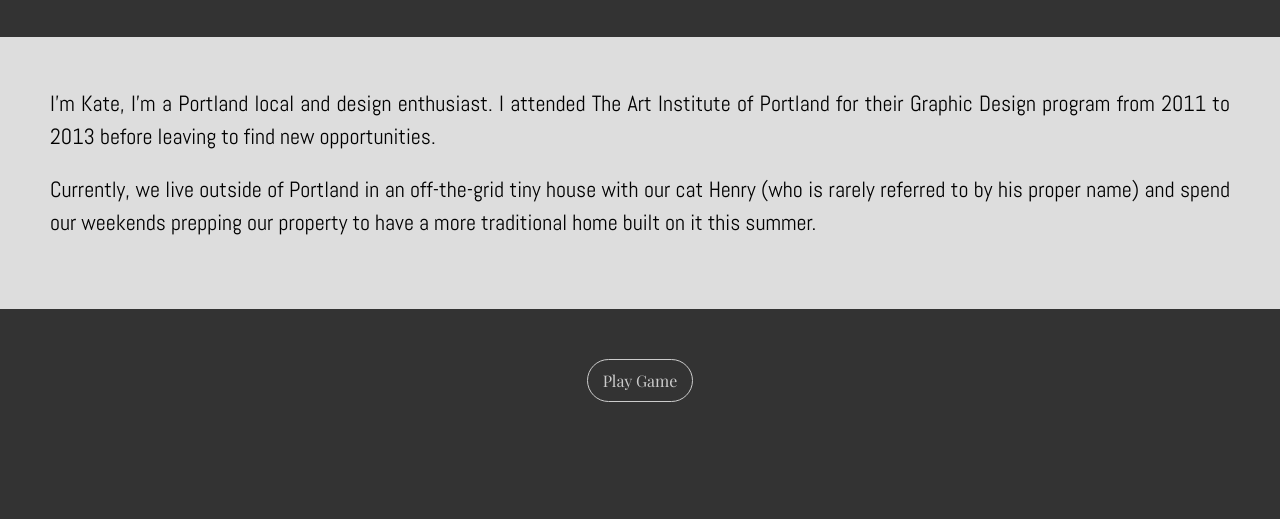
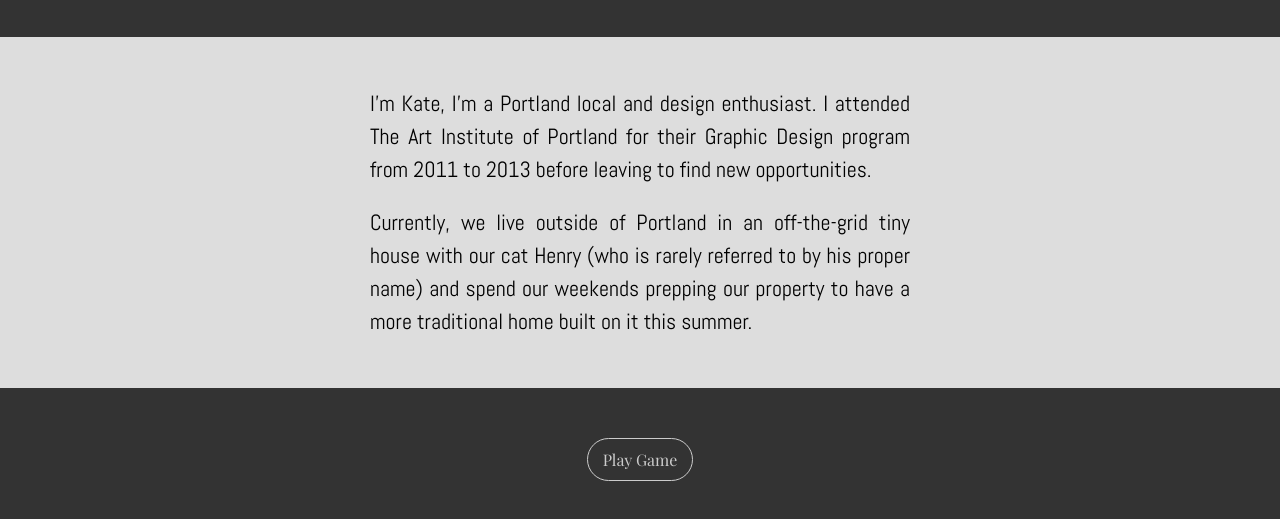
Before and after one commit to katesowles/ks_guessinggame, a plain HTML site: page LabTwo/about.html in a window 1280 px wide. Shown: the part 167-686 px from the top of the page. Drawn offline with nearby package versions, Linux system fonts and the light colour scheme; a web font is replaced by a local one.

Commit message:
of course I made some last minute tweaks...

```diff
--- a/LabTwo/about.html
+++ b/LabTwo/about.html
@@ -20,7 +20,7 @@
         <h1>About Kate</h1>
       </header>
       <section>
-        <article>
+        <article class="intro">
           <p>I’m Kate, I’m a Portland local and design enthusiast. I attended The Art Institute of Portland for their Graphic Design program from 2011 to 2013 before leaving to find new opportunities.</p>
           <p>Currently, we live outside of Portland in an off-the-grid tiny house with our cat Henry (who is rarely referred to by his proper name) and spend our weekends prepping our property to have a more traditional home built on it this summer.</p>
         </article>
--- a/LabTwo/app.css
+++ b/LabTwo/app.css
@@ -56,6 +56,11 @@ article {
   padding: 50px;
 }
 
+.intro {
+  width: 50%;
+  max-width: 900px;
+}
+
 .list {
   width: 40%;
 }
@@ -100,12 +105,23 @@ h4 {
   color: #777777;
 }
 
-p {
-  margin-bottom: 20px;
+p, li {
   line-height: 1.5em;
   font-family: Abel, Helvetica, Arial, sans-serif;
   text-align: justify;
   font-size: 22px;
+}
+
+p {
+  margin-bottom: 20px;
+}
+
+p:last-child {
+  margin: 0;
+}
+
+li {
+  color: #666666;
 }
 
 .btn {
@@ -125,7 +141,3 @@ p {
 .btn a:hover, .btn a:active {
   color: white;
 }
-
-li {
-  color: #666666;
-}
```
